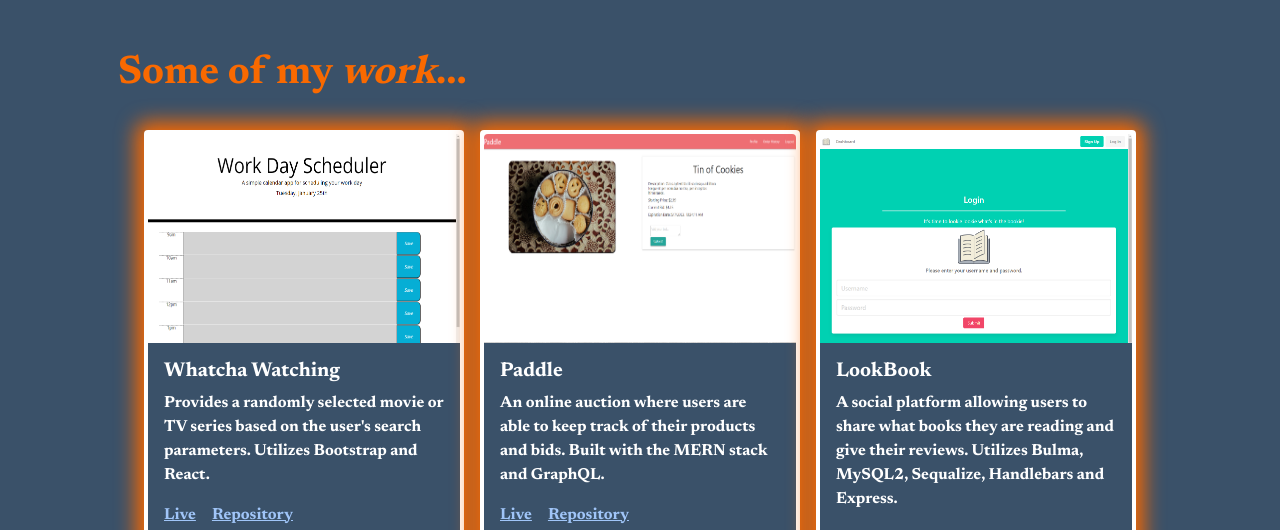
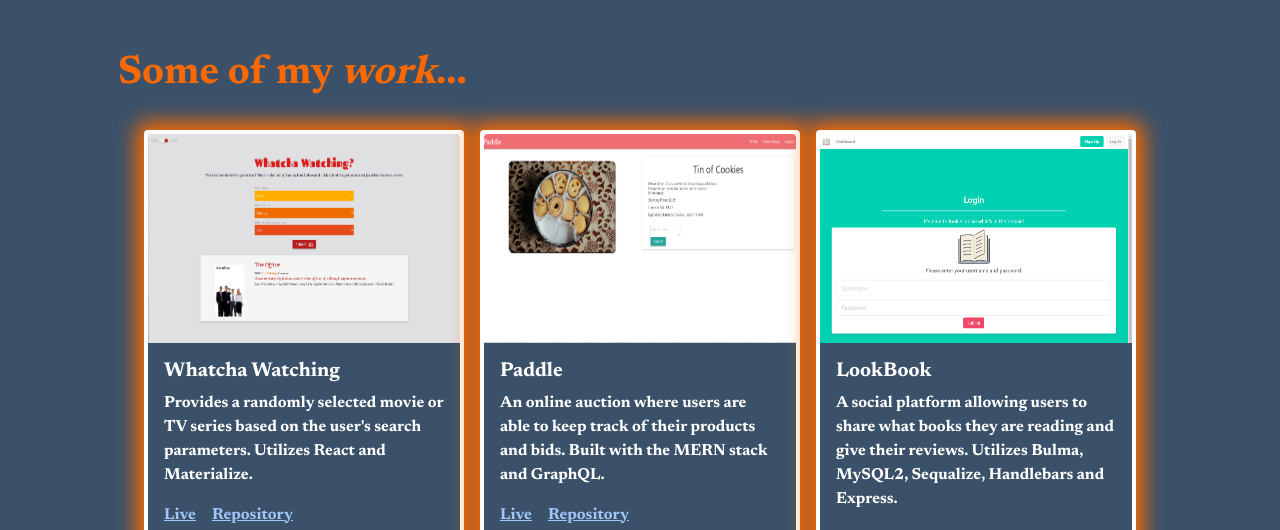
Before and after one commit to colinmchale/react-portfolio, a React (Create React App) app: page / in a window 1280 px wide. Shown: the part 1220-1750 px from the top of the page. Built offline with nearby package versions, Linux system fonts and the light colour scheme.

Commit message:
updated works with whatchaWatching project

```diff
--- a/src/components/pages/Works.js
+++ b/src/components/pages/Works.js
@@ -3,7 +3,7 @@ import lookBook from "./images/LookBook.png";
 import textEditor from "./images/TextEditor.png";
 import paddle from "./images/Paddle.png";
 import weatherDashboard from "./images/WeatherDashboard.png";
-import workDayScheduler from "./images/WorkDayScheduler.png";
+import whatchaWatching from "./images/WhatchaWatching.png";
 import mathQuiz from "./images/CodeQuiz.png";
 import "./Works.css";
 
@@ -39,8 +39,8 @@ export default function Works() {
     >
       <img
         className="card-img-top rounded-top h-50"
-        src={workDayScheduler}
-        alt="Workday Scheduler"
+        src={whatchaWatching}
+        alt="Whatcha Watching"
       />
       <div
         className="card-body rounded-bottom h-50"
@@ -48,10 +48,10 @@ export default function Works() {
       >
         <h5 className="card-title">Whatcha Watching</h5>
         <p className="card-text">
-          Provides a randomly selected movie or TV series based on the user's search parameters. Utilizes Bootstrap and React.
+          Provides a randomly selected movie or TV series based on the user's search parameters. Utilizes React and Materialize.
           </p>
         <a
-          href="https://colinmchale.github.io/WorkDayScheduler/"
+          href="https://colinmchale.github.io/whatcha-watching/"
           target="_blank"
           rel="noreferrer"
           className="card-link"
@@ -60,7 +60,7 @@ export default function Works() {
           Live
         </a>
         <a
-          href="https://github.com/colinmchale/WorkDayScheduler"
+          href="https://github.com/colinmchale/whatcha-watching"
           target="_blank"
           rel="noreferrer"
           className="card-link"
```
Also changed, not shown: src/components/pages/images/WhatchaWatching.png (added), src/components/pages/images/WorkDayScheduler.png (deleted).
